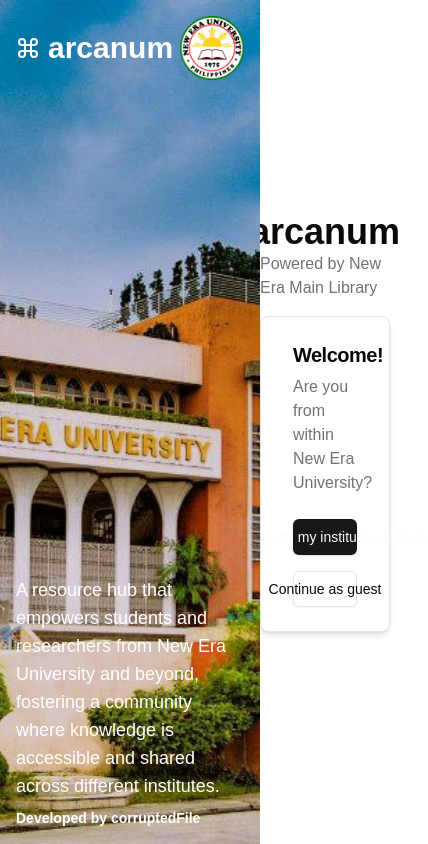
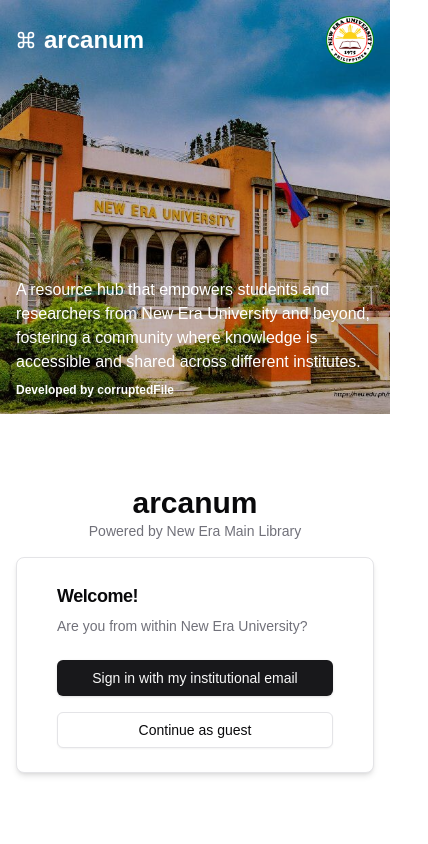
Before and after one commit to blackSyndrome/arcanum, a Next.js app: page / in a window 390 px wide. Shown: the whole page, 428 px wide, since content can reach past the window. Built offline with nearby package versions, Linux system fonts and the light colour scheme; no server answers.

Commit message:
Made the login page responsive

```diff
--- a/src/app/page.tsx
+++ b/src/app/page.tsx
@@ -4,7 +4,7 @@
 export default function Home() {
    return (
       // Root div
-      <div className="flex h-screen">
+      <div className="flex flex-col md:flex-row h-screen">
          <LoginPageLeftSide />
          <LoginPageRightSide />
       </div>
--- a/src/components/authentication/LoginPageLeftSide.tsx
+++ b/src/components/authentication/LoginPageLeftSide.tsx
@@ -2,12 +2,12 @@
 
 export default function LoginPageLeftSide() {
    return (
-      <div className="w-2/3 h-full flex items-center justify-center">
-         <div className="relative w-full h-full flex flex-col p-4">
+      <div className="w-full md:w-2/3 h-full flex items-center justify-center relative">
+         <div className="relative w-full h-full flex flex-col p-4 md:p-8">
             {/* Dark overlay for the image */}
-            <div className="absolute inset-0 bg-black opacity-15 z-10"></div>
+            <div className="absolute inset-0 bg-black opacity-25 z-10"></div>
 
-            <div className="relative z-20 flex items-center justify-between text-3xl font-bold text-white mb-auto">
+            <div className="relative z-20 flex items-center justify-between text-2xl md:text-3xl font-bold text-white mb-auto">
                <div className="flex items-center">
                   <svg
                      xmlns="http://www.w3.org/2000/svg"
@@ -17,7 +17,7 @@
                      strokeWidth="2"
                      strokeLinecap="round"
                      strokeLinejoin="round"
-                     className="mr-2 h-6 w-6"
+                     className="mr-2 h-5 md:h-6 w-5 md:w-6"
                   >
                      <path d="M15 6v12a3 3 0 1 0 3-3H6a3 3 0 1 0 3 3V6a3 3 0 1 0-3 3h12a3 3 0 1 0-3-3" />
                   </svg>
@@ -25,7 +25,7 @@
                </div>
 
                {/* Added logo on the opposite side */}
-               <div className="relative w-16 h-16">
+               <div className="relative w-12 md:w-16 h-12 md:h-16">
                   <Image
                      src="/neu-logo.png"
                      alt="New Era University Logo"
@@ -43,13 +43,13 @@
             />
             <div className="relative z-20 mt-auto text-white">
                <blockquote className="space-y-2">
-                  <p className="text-lg">
+                  <p className="text-base md:text-lg">
                      A resource hub that empowers students and researchers from
                      New Era University and beyond, <br /> fostering a community
                      where knowledge is accessible and shared across different
                      institutes.
                   </p>
-                  <footer className="text-sm font-bold">
+                  <footer className="text-xs md:text-sm font-bold">
                      Developed by corruptedFile
                   </footer>
                </blockquote>
--- a/src/components/authentication/LoginPageRightSide.tsx
+++ b/src/components/authentication/LoginPageRightSide.tsx
@@ -6,24 +6,24 @@
    CardTitle,
 } from "@/components/ui/card";
 import { Button } from "@/components/ui/button";
-import GoogleSinginButton from "@/components/authentication/GoogleSigninButton";
+import GoogleSigninButton from "@/components/authentication/GoogleSigninButton";
 
 export default function LoginPageRightSide() {
    return (
-      <div className="w-1/3 h-full flex flex-col items-center justify-center">
-         <h1 className="text-4xl font-semibold">arcanum</h1>
-         <p className="text-base text-muted-foreground mb-4">
+      <div className="w-full md:w-1/3 h-full flex flex-col items-center justify-center p-4 md:p-8">
+         <h1 className="text-3xl md:text-4xl font-semibold">arcanum</h1>
+         <p className="text-sm md:text-base text-muted-foreground mb-4 text-center">
             Powered by New Era Main Library
          </p>
-         <Card className="w-full max-w-md px-2 shadow-md rounded-lg">
+         <Card className="w-full max-w-md px-4 md:px-6 shadow-md rounded-lg">
             <CardHeader>
-               <CardTitle className="text-xl">Welcome!</CardTitle>
-               <CardDescription className="text-base">
+               <CardTitle className="text-lg md:text-xl">Welcome!</CardTitle>
+               <CardDescription className="text-sm md:text-base">
                   Are you from within New Era University?
                </CardDescription>
             </CardHeader>
             <CardContent className="space-y-4">
-               <GoogleSinginButton />
+               <GoogleSigninButton />
                <Button variant="outline" className="w-full">
                   Continue as guest
                </Button>
```
